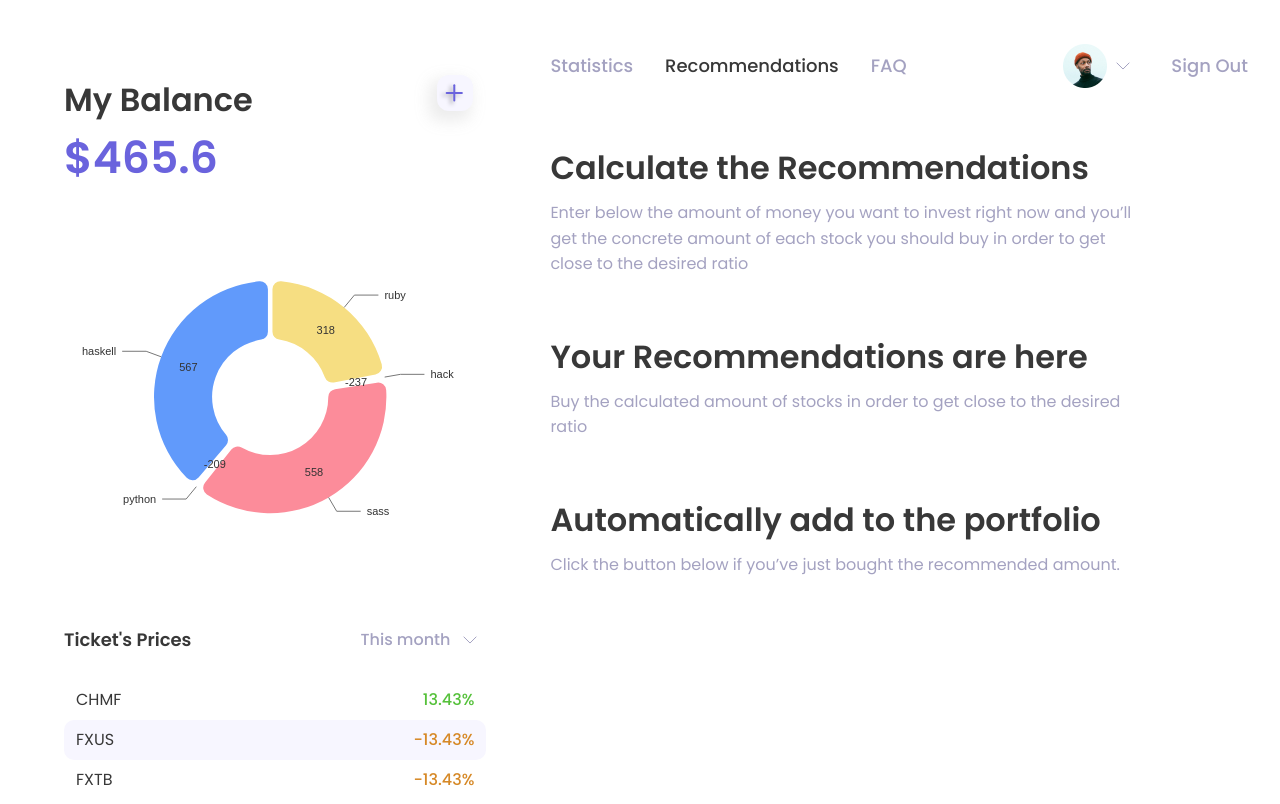
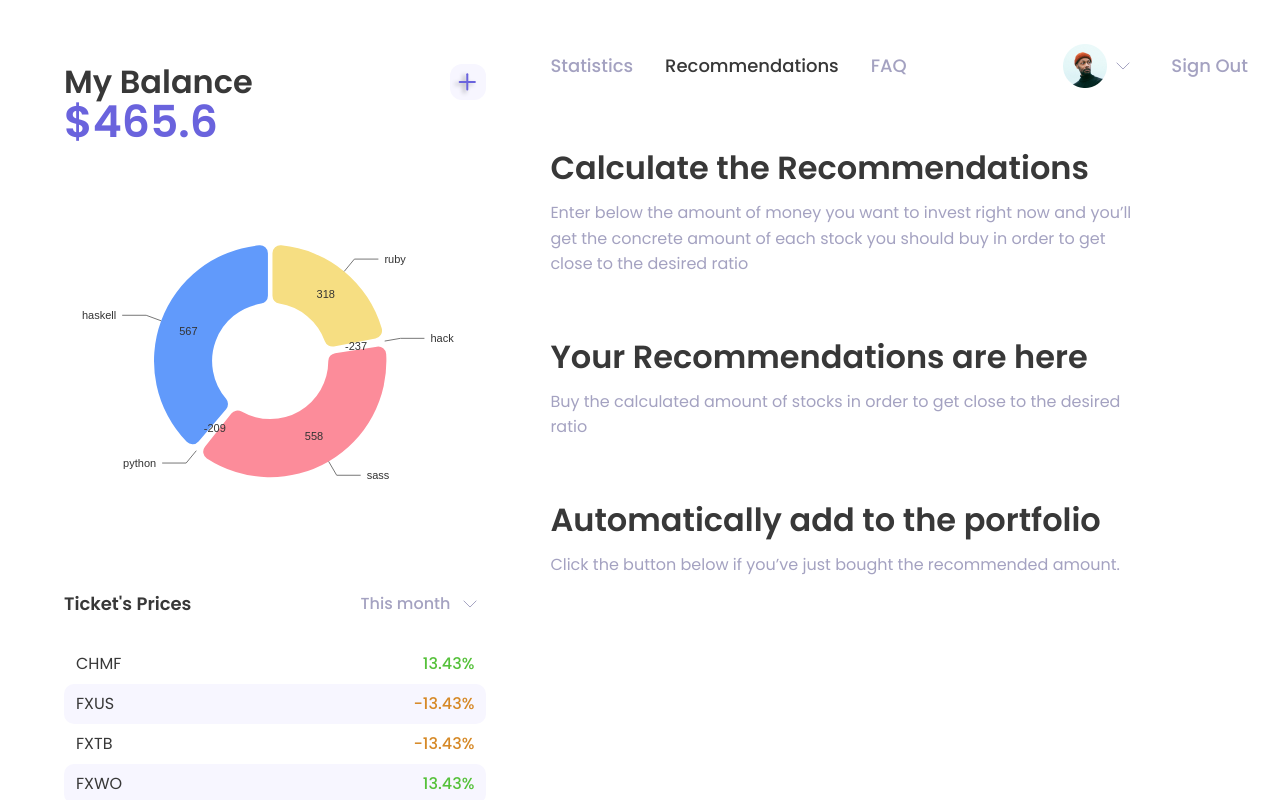
Before and after one commit to bacebu4/investing, a React (Create React App) app in the folder web/: page /recommendations in a window 1280 px wide. Built offline with nearby package versions, Linux system fonts and the light colour scheme.

Commit message:
fix: proper alignment

```diff
--- a/web/src/components/AddButton.tsx
+++ b/web/src/components/AddButton.tsx
@@ -1,26 +1,24 @@
 export const AddButton = () => {
   return (
     <svg
-      width="72"
-      height="72"
-      viewBox="0 0 72 72"
+      width="36"
+      height="36"
+      viewBox="0 0 36 36"
       fill="none"
       xmlns="http://www.w3.org/2000/svg"
     >
-      <g filter="url(#filter0_d)">
-        <rect x="23" y="11" width="36" height="36" rx="12" fill="#F7F6FF" />
-      </g>
+      <rect width="36" height="36" rx="12" fill="#F7F6FF" />
       <g clipPath="url(#clip0)">
-        <g filter="url(#filter1_d)">
+        <g filter="url(#filter0_d)">
           <path
-            d="M32.6632 28.8918H47.9013"
+            d="M9.66324 17.8918H24.9013"
             stroke="#6A63DD"
             strokeWidth="2"
             strokeLinecap="round"
             strokeLinejoin="round"
           />
           <path
-            d="M40.2823 36.5109V21.2712"
+            d="M17.2823 25.5109V10.2712"
             stroke="#6A63DD"
             strokeWidth="2"
             strokeLinecap="round"
@@ -31,47 +29,8 @@ export const AddButton = () => {
       <defs>
         <filter
           id="filter0_d"
-          x="0"
-          y="0"
-          width="72"
-          height="72"
-          filterUnits="userSpaceOnUse"
-          colorInterpolationFilters="sRGB"
-        >
-          <feFlood floodOpacity="0" result="BackgroundImageFix" />
-          <feColorMatrix
-            in="SourceAlpha"
-            type="matrix"
-            values="0 0 0 0 0 0 0 0 0 0 0 0 0 0 0 0 0 0 127 0"
-          />
-          <feMorphology
-            radius="3"
-            operator="dilate"
-            in="SourceAlpha"
-            result="effect1_dropShadow"
-          />
-          <feOffset dx="-5" dy="7" />
-          <feGaussianBlur stdDeviation="7.5" />
-          <feColorMatrix
-            type="matrix"
-            values="0 0 0 0 0.508333 0 0 0 0 0.508333 0 0 0 0 0.508333 0 0 0 0.15 0"
-          />
-          <feBlend
-            mode="normal"
-            in2="BackgroundImageFix"
-            result="effect1_dropShadow"
-          />
-          <feBlend
-            mode="normal"
-            in="SourceGraphic"
-            in2="effect1_dropShadow"
-            result="shape"
-          />
-        </filter>
-        <filter
-          id="filter1_d"
-          x="24.6632"
-          y="18.2712"
+          x="1.66324"
+          y="7.27124"
           width="25.2381"
           height="25.2396"
           filterUnits="userSpaceOnUse"
@@ -106,7 +65,7 @@ export const AddButton = () => {
             width="32"
             height="32"
             fill="white"
-            transform="translate(25 13)"
+            transform="translate(2 2)"
           />
         </clipPath>
       </defs>
```
